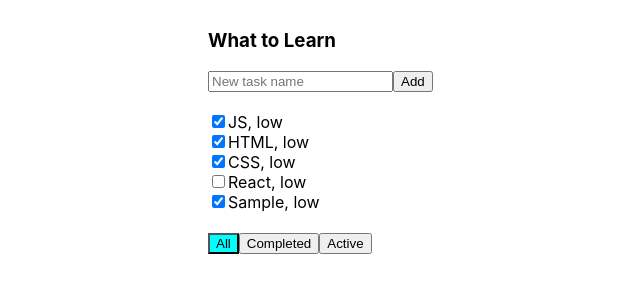
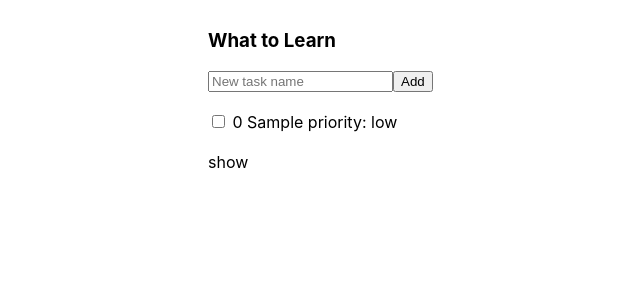
Before and after one commit to Dmitry-nm22/Todolist, a React (Create React App) app: page / in a window 1280 px wide. Both pictures are taken after typing "Sample" into the empty fields and a click on the button "Add". Shown: the top 300 px of the page, without its empty margins (192-832 px from the left). Built offline with nearby package versions, Linux system fonts and the light colour scheme.

Commit message:
add localStorage

```diff
--- a/src/App.css
+++ b/src/App.css
@@ -15,8 +15,14 @@
 
 }
 
+.todoList-task.done {
+  opacity: 0.5;
+}
 
-.filter-active{
-  background-color: aqua;
+.filter-active {
+  background-color: blue;
+}
 
+.error {
+  border-color: red;
 }
--- a/src/App.js
+++ b/src/App.js
@@ -6,52 +6,93 @@
 
 class App extends React.Component {
 
+    constructor(props) {
+        super(props);
+        this.newTasksTitileRef = React.createRef();
+    }
+
+    componentDidMount = () => {
+        this.restoreState()
+    }
+
 
 
     state = {
-        tasks: [
-            {title: 'JS', isDone: true, priority: 'low'},
-            {title: 'HTML', isDone: true, priority: 'low'},
-            {title: 'CSS', isDone: true, priority: 'low'},
-            {title: 'React', isDone: false, priority: 'low'}
-        ],
-
-        filterValue: 'All'
+        tasks: [],
+        nextTaskId: 0,
+        filterValue: "All"
     };
 
+    saveState = () => {
+        let stateAsString = JSON.stringify(this.state)
+        localStorage.setItem('our-state', stateAsString);
+    }
 
-    AddTask = (newTitle) => {
 
-        let newTask = {title: newTitle, isDone: true, priority: 'low'}
-        let newTAsks = [...this.state.tasks, newTask];
-        this.setState({
-            tasks: newTAsks
-        });
+    restoreState = () => {
+        let state = {
+            tasks: [],
+            filterValue: "All"
+        };
+        let stateAsString = localStorage.getItem('our-state');
+        if(stateAsString != null){
+            state = JSON.parse(stateAsString);
+        }
+
+        this.setState(state)
+    }
+
+    addTask = (newText) => {
+        let newTask = {
+            id: this.state.nextTaskId,
+            title: newText,
+            isDone: false,
+            priority: "low"
+        };
+        this.state.nextTaskId++
+        let newTasks = [...this.state.tasks, newTask];
+        this.setState( {
+            tasks: newTasks
+        }, () => {this.saveState();});
 
 
     }
 
-    changeFilterValue = (newFilterValue) => {
-        this.setState({
+    changeFilter = (newFilterValue) => {
+        this.setState( {
             filterValue: newFilterValue
-        })
-    };
+        },() => {this.saveState();});
+    }
 
-    changeTaskStatus = (task, isDone) => {
+    changeTask= (taskId, obj ) =>{
+
         let newTasks = this.state.tasks.map(t => {
-            if(t !== task){
+            if (t.id != taskId) {
                 return t;
-            } else {
-                return {...t, isDone: isDone}
             }
-        }) ;
+            else {
+
+                return {...t, ...obj};
+            }
+        });
+
         this.setState({
             tasks: newTasks
-        })
+        },() => {this.saveState();})
+
     }
 
+    changeStatus = (taskId, isDone) => {
 
+        this.changeTask(taskId,{isDone: isDone})
 
+    }
+
+    changeTitle = (taskId, title) => {
+
+        this.changeTask(taskId,{title: title})
+
+    }
 
 
     render = () => {
@@ -59,21 +100,26 @@
         return (
             <div className="App">
                 <div className="todoList">
-                    <TodoListHeader AddTask={this.AddTask} />
-                    <TodoListTasks  changeTaskStatus={this.changeTaskStatus} tasks={this.state.tasks.filter(t => {
-                    if (this.state.filterValue === 'All') {
-                        return true;}
-                    if (this.state.filterValue === 'Active'){
-                        return !t.isDone;}
-                    if (this.state.filterValue === 'Completed'){
-                        return t.isDone;
-                    }}
-                    )}/>
-                    <TodoListFooter filterValue={this.state.filterValue} onChangeFilter={this.changeFilterValue}/>
+                    <TodoListHeader addTask={this.addTask} />
+                    <TodoListTasks changeTask={this.changeTask}
+                                    changeStatus={this.changeStatus }
+                                    changeTitle={this.changeTitle}
+                                   tasks={this.state.tasks.filter(t => {
+                        if (this.state.filterValue === "All") {
+                            return true;
+                        }
+                        if (this.state.filterValue === "Active") {
+                            return t.isDone === false;
+                        }
+                        if (this.state.filterValue === "Completed") {
+                            return t.isDone === true;
+                        }
+                    })}/>
+                    <TodoListFooter changeFilter={this.changeFilter} filterValue={this.state.filterValue} />
                 </div>
             </div>
         );
     }
+}
 
-}
-    export default App;
+export default App;
--- a/src/TodoListFooter.js
+++ b/src/TodoListFooter.js
@@ -1,32 +1,35 @@
 import React from 'react';
-import './App.css';
-
+import '../src/App.css';
 
 class TodoListFooter extends React.Component {
-    render = () => {
+
+    state = {
+        isHidden: true
+    }
+
+    onAllFilterClick = () => { this.props.changeFilter("All"); }
+    onCompletedFilterClick = () => { this.props.changeFilter("Completed"); }
+    onActiveFilterClick = () => { this.props.changeFilter("Active"); }
+    onShowFiltersClick = () => { this.setState({isHidden: true}) }
+    onHideFiltersClick = () => { this.setState({isHidden: false}) }
+
+    render = (props) => {
 
         let classForAll = this.props.filterValue === "All" ? "filter-active" : "";
         let classForCompleted = this.props.filterValue === "Completed" ? "filter-active" : "";
         let classForActive = this.props.filterValue === "Active" ? "filter-active" : "";
 
-
         return (
-
             <div className="todoList-footer">
-                <button onClick={() => {
-                    this.props.onChangeFilter('All')
-                }} className={classForAll}>All
-                </button>
-                <button onClick={() => {
-                    this.props.onChangeFilter('Completed')
-                }} className={classForCompleted}>Completed
-                </button>
-                <button onClick={() => {
-                    this.props.onChangeFilter('Active')
-                }} className={classForActive}>Active
-                </button>
+                { !this.state.isHidden && <div>
+                     <button onClick={ this.onAllFilterClick } className={classForAll}>All</button>
+                     <button onClick={ this.onCompletedFilterClick } className={classForCompleted}>Completed</button>
+                     <button onClick={ this.onActiveFilterClick } className={classForActive}>Active</button>
+                  </div>
+                }
+                { !this.state.isHidden && <span onClick={ this.onShowFiltersClick }>hide</span> }
+                { this.state.isHidden && <span onClick={ this.onHideFiltersClick }>show</span> }
             </div>
-
         );
     }
 }
--- a/src/TodoListHeader.js
+++ b/src/TodoListHeader.js
@@ -1,33 +1,56 @@
 import React from 'react';
+import './App.css';
 
 class TodoListHeader extends React.Component {
-
-    constructor(props) {
-        super(props);
-        this.newTaskTitleRef = React.createRef();
-
+    state = {
+        error: false,
+        title: ""
     }
 
-    onAddTaskClick = () =>{
-        let newTitle = this.newTaskTitleRef.current.value;
-        this.newTaskTitleRef.current.value = '';
-        this.props.AddTask(newTitle);
+    onAddTaskClick = () => {
+        let newText = this.state.title;
+        this.setState({title: ""});
+
+        if (newText === "") {
+            this.setState({error: true});
+        } else {
+            this.setState({error: false});
+            // передаём новый текст наружу
+            this.props.addTask(newText);
+        }
+    }
+
+    onTitleChanged = (e) => {
+        this.setState({
+            error: false,
+            title: e.currentTarget.value
+        });
+    }
+
+    onKeyPress = (e) => {
+        if (e.key === "Enter") {
+            this.onAddTaskClick()
+        }
     }
 
 
+    render = () => {
+        let classNameForInput = this.state.error ? "error" : "";
 
-
-
-    render = () => {
         return (
             <div className="todoList-header">
                 <h3 className="todoList-header__title">What to Learn</h3>
                 <div className="todoList-newTaskForm">
-                    <input ref={this.newTaskTitleRef} type="text" placeholder="New task name"/>
-                    <button onClick= {this.onAddTaskClick} >Add</button>
+                    <input className={classNameForInput} type="text" placeholder="New task name"
+                           onChange={this.onTitleChanged}
+                           onKeyPress={this.onKeyPress}
+                           value={this.state.title}
+                    />
+                    <button onClick={this.onAddTaskClick}>Add</button>
                 </div>
             </div>
-        )
+        );
     }
-};
+}
+
 export default TodoListHeader;
--- a/src/TodoListTask.js
+++ b/src/TodoListTask.js
@@ -1,25 +1,46 @@
 import React from 'react';
 import './App.css';
 
-
 class TodoListTask extends React.Component {
 
-    onIsDoneChanged = (e) => {
-        this.props.chengeStatus(this.props.task, e.currentTarget.checked);
-    };
+
+    state ={
+        editMode: false
+    }
+
+    activateEditMode = () =>{
+        this.setState({editMode: true})
+    }
+    deActivateEditMode = () =>{
+        this.setState({editMode: false})
+    }
 
 
+    onIsDoneChanged = (e) => {
+        debugger;
+        this.props.changeStatus(this.props.task.id, e.currentTarget.checked);
+    }
+
+    onTitleChanged = (e) =>{
+        this.props.changeTitle(this.props.task.id, e.currentTarget.value);
+    }
 
     render = () => {
+
+        let containerCssClass = this.props.task.isDone ? "todoList-task done" : "todoList-task";
+
         return (
+            <div className={containerCssClass}>
+                <input type="checkbox"
+                    checked={this.props.task.isDone}
+                    onChange={this.onIsDoneChanged} />
+                    {this.state.editMode
+                        ? <input onBlur={this.deActivateEditMode} onChange={this.onTitleChanged} autoFocus={true} value={this.props.task.title}/>
+                        :  <span onClick={this.activateEditMode}> {this.props.task.id} {this.props.task.title} </span>
+                    }    priority: {this.props.task.priority}
+            </div>
+        );
+            }
+        }
 
-            <div className="todoList-task">
-                <input onChange={this.onIsDoneChanged} type="checkbox" checked={this.props.task.isDone}/>
-                <span>{this.props.task.title}, {this.props.task.priority}</span>
-            </div>
-
-        );
-    }
-}
-
-export default TodoListTask;
+        export default TodoListTask;
--- a/src/TodoListTasks.js
+++ b/src/TodoListTasks.js
@@ -2,21 +2,16 @@
 import './App.css';
 import TodoListTask from "./TodoListTask";
 
-
 class TodoListTasks extends React.Component {
     render = () => {
 
-        let tasksElements = this.props.tasks.map(
-            (task) => {
-                return <TodoListTask
-                    task={task}
-                    chengeStatus={this.props.changeTaskStatus}
-                  />
-            })
-
+        let tasksElements = this.props.tasks.map( task => <TodoListTask task={task}
+                                                                        changeTask={this.props.changeTask}
+                                                                        changeStatus={this.props.changeStatus}
+                                                                        changeTitle={this.props.changeTitle}
+                                                                        />);
 
         return (
-
             <div className="todoList-tasks">
                 {tasksElements}
             </div>
```
Also changed, not shown: 1 other file (tests, documents, lock files or other folders).
